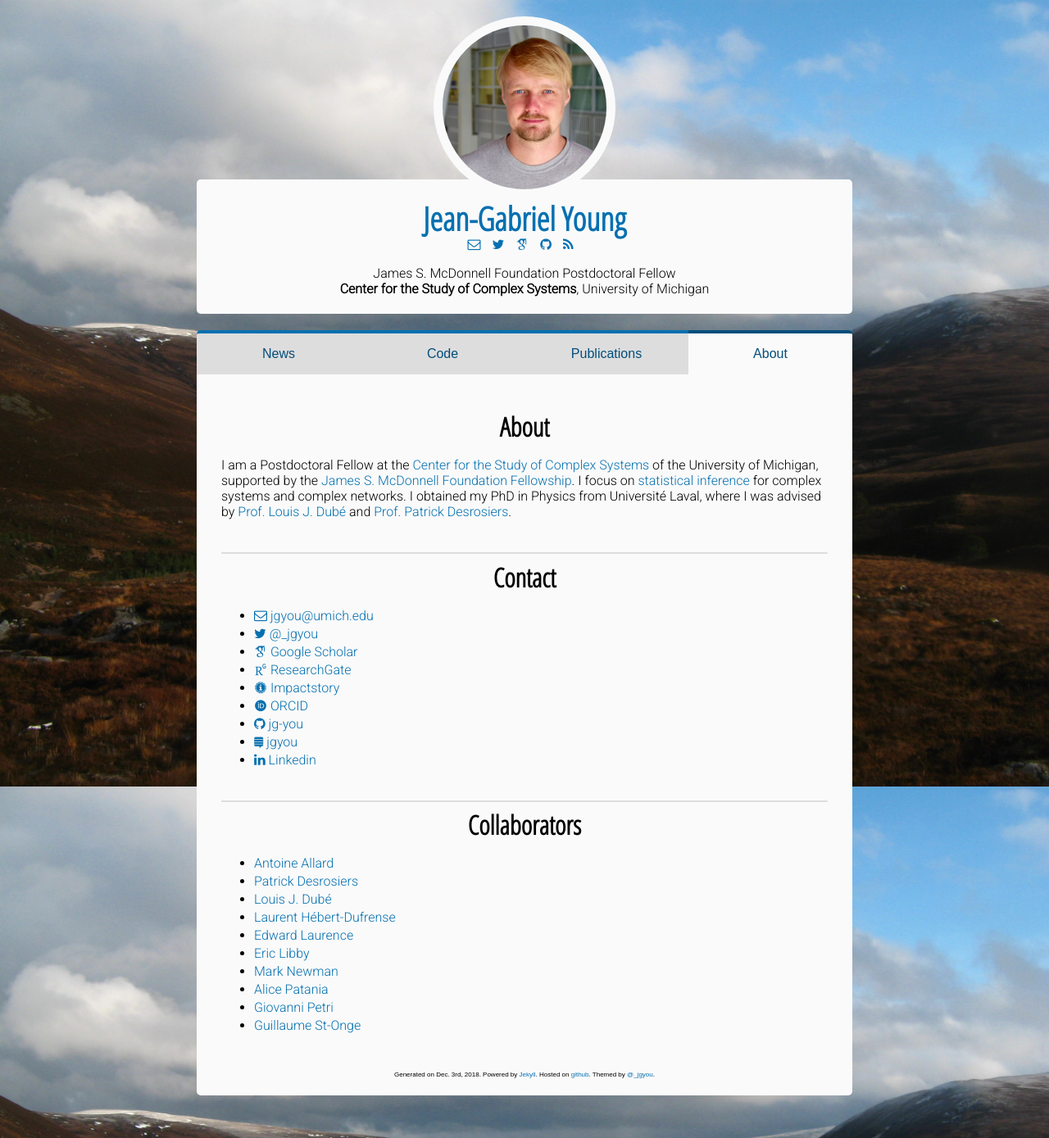
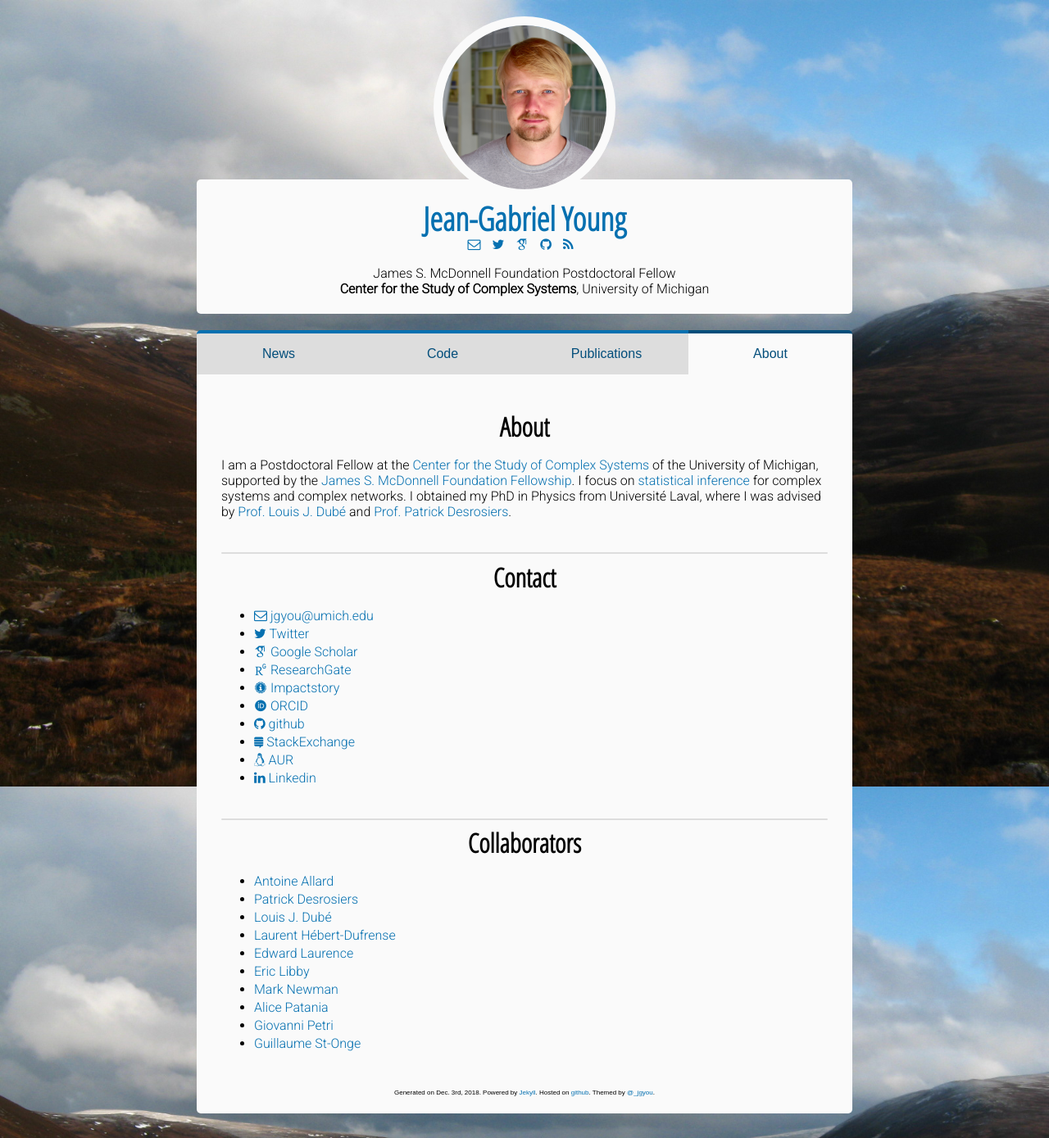
Before and after one commit to jg-you/jg-you.github.io, a Jekyll site: the page built from about.md, in a window 1280 px wide. Shown: the whole page at 82% size. Built offline with Jekyll 4.4.1, drawn with Linux system fonts in a browser that asks for light colours; some web fonts are replaced; comment, search, counter and statistics services are not loaded.

Commit message:
Update about.md

```diff
--- a/about.md
+++ b/about.md
@@ -18,7 +18,7 @@ I obtained my PhD in Physics from  Université Laval, where I was advised by [Pr
 <a href="mailto:jean-gabriel.young.1@ulaval.ca"><i class="fa fa-envelope-o" aria-hidden="true"></i> jgyou@umich.edu </a>
 </li>
 <li class="contact-list-item">
-<a href="http://www.twitter.com/_jgyou"><i class="fa fa-twitter" aria-hidden="true"></i> @_jgyou</a>
+<a href="http://www.twitter.com/_jgyou"><i class="fa fa-twitter" aria-hidden="true"></i> Twitter </a>
 </li>
 <li class="contact-list-item">
 <a href="https://scholar.google.ca/citations?user=qmKcNSoAAAAJ&hl=en"><i class="ai ai-google-scholar" aria-hidden="true"></i>  Google Scholar </a>
@@ -31,10 +31,13 @@ I obtained my PhD in Physics from  Université Laval, where I was advised by [Pr
 <a href="http://orcid.org/0000-0002-4464-2692"><i class="ai ai-orcid" aria-hidden="true"></i>  ORCID</a>
 </li>
 <li class="contact-list-item">
-<a href="https://github.com/jg-you/"><i class="fa fa-github" aria-hidden="true"></i> jg-you </a>
+<a href="https://github.com/jg-you/"><i class="fa fa-github" aria-hidden="true"></i> github </a>
 </li>
 <li class="contact-list-item">
-<a href="http://stackexchange.com/users/2079477/jgyou?tab=accounts"><i class="fa fa-stack-exchange" aria-hidden="true"></i> jgyou </a>
+<a href="http://stackexchange.com/users/2079477/jgyou?tab=accounts"><i class="fa fa-stack-exchange" aria-hidden="true"></i> StackExchange </a>
+</li>
+<li class="contact-list-item">
+<a href="https://aur.archlinux.org/account/jg-you/"><i class="fa fa-linux" aria-hidden="true"></i> AUR  </a>
 </li>
 <li class="contact-list-item">
 <a href="http://www.linkedin.com/pub/jean-gabriel-young/59/577/698"><i class="fa fa-linkedin" aria-hidden="true"></i> Linkedin </a>
```
